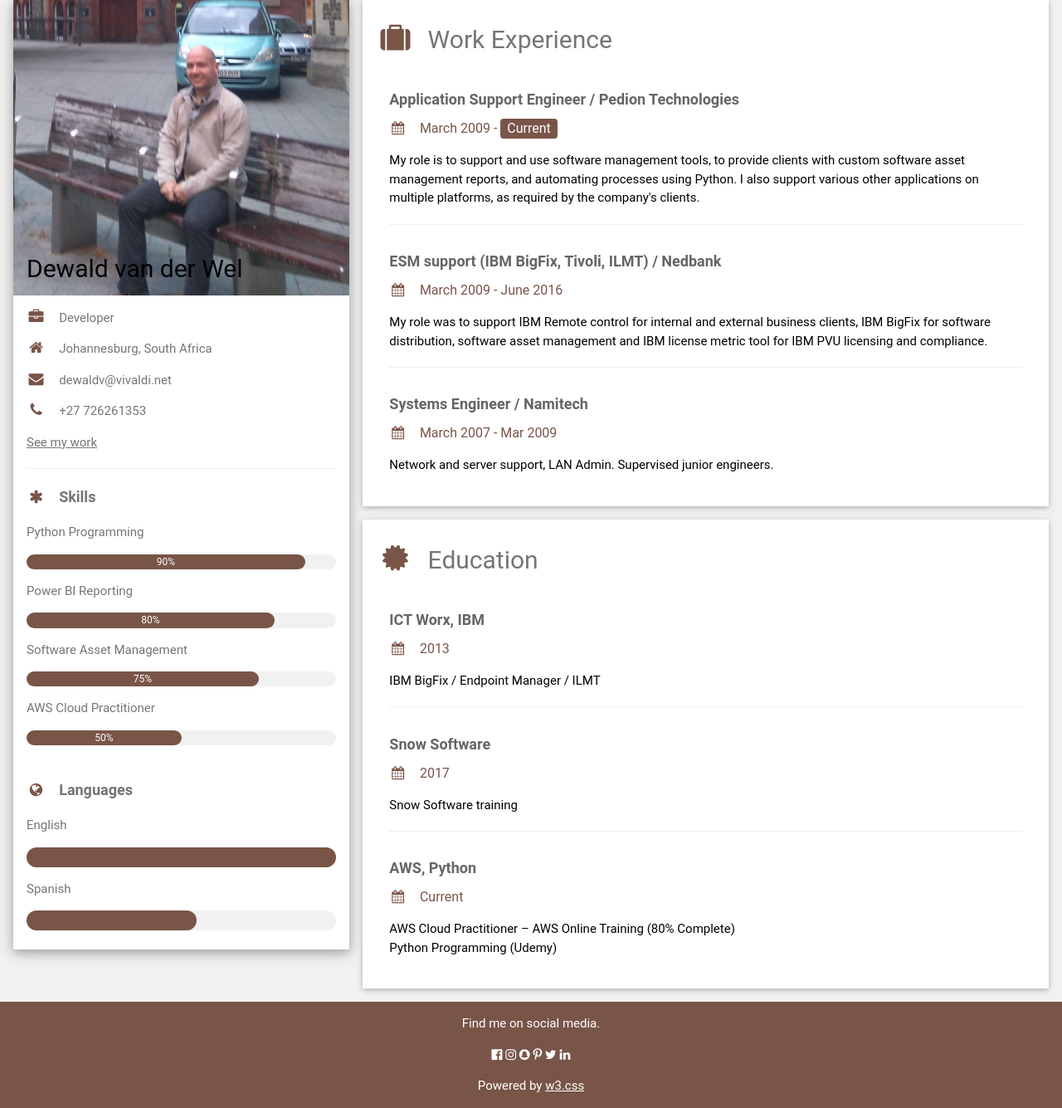
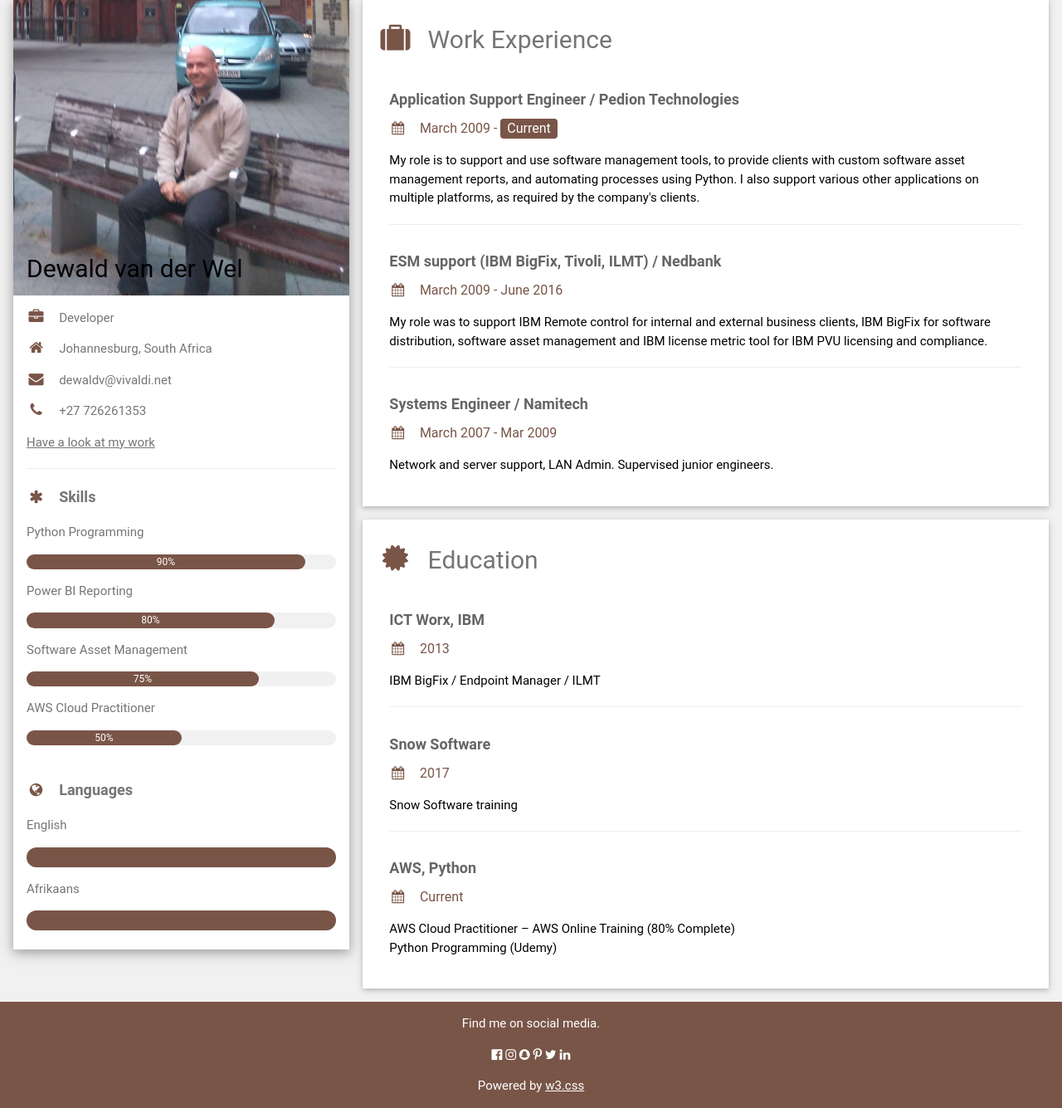
Before and after one commit to dewaldvdw/Day56_Flask_CV, a Flask app: page / in a window 1280 px wide. Shown: the part 17-1352 px from the top of the page at 83% size. Run offline with Flask 3, Linux system fonts and the light colour scheme.

Commit message:
Online CV

```diff
--- a/templates/W3.CSS Template.html
+++ b/templates/W3.CSS Template.html
@@ -32,7 +32,7 @@ html,body,h1,h2,h3,h4,h5,h6 {font-family: "Roboto", sans-serif}
           <p><i class="fa fa-home fa-fw w3-margin-right w3-large w3-text-brown"></i>Johannesburg, South Africa</p>
           <p><i class="fa fa-envelope fa-fw w3-margin-right w3-large w3-text-brown"></i>dewaldv@vivaldi.net</p>
           <p><i class="fa fa-phone fa-fw w3-margin-right w3-large w3-text-brown"></i>+27 726261353</p>
-          <a href="https://github.com/dewaldvdw/dewaldvdw/tree/main">See my work</a>
+          <a href="https://github.com/dewaldvdw">Have a look at my work</a>
           <hr>
 
           <p class="w3-large"><b><i class="fa fa-asterisk fa-fw w3-margin-right w3-text-brown"></i>Skills</b></p>
@@ -61,9 +61,9 @@ html,body,h1,h2,h3,h4,h5,h6 {font-family: "Roboto", sans-serif}
           <div class="w3-light-grey w3-round-xlarge">
             <div class="w3-round-xlarge w3-brown" style="height:24px;width:100%"></div>
           </div>
-          <p>Spanish</p>
+          <p>Afrikaans</p>
           <div class="w3-light-grey w3-round-xlarge">
-            <div class="w3-round-xlarge w3-brown" style="height:24px;width:55%"></div>
+            <div class="w3-round-xlarge w3-brown" style="height:24px;width:100%"></div>
           </div>
 
 
```
